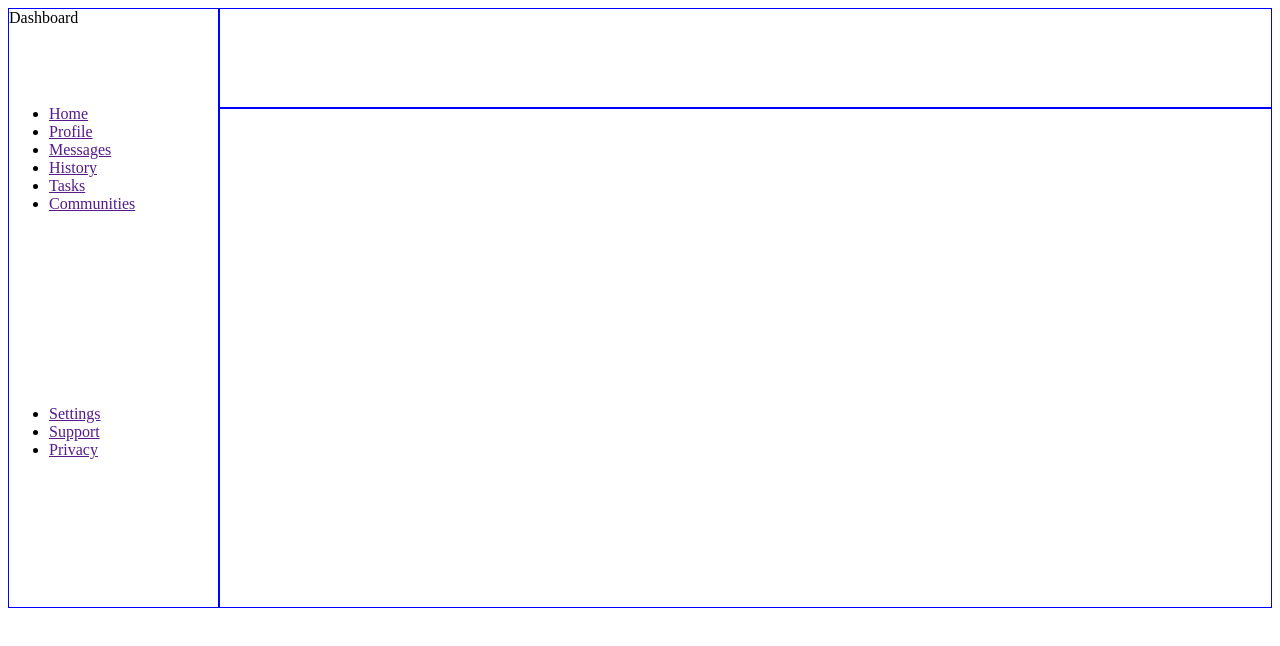
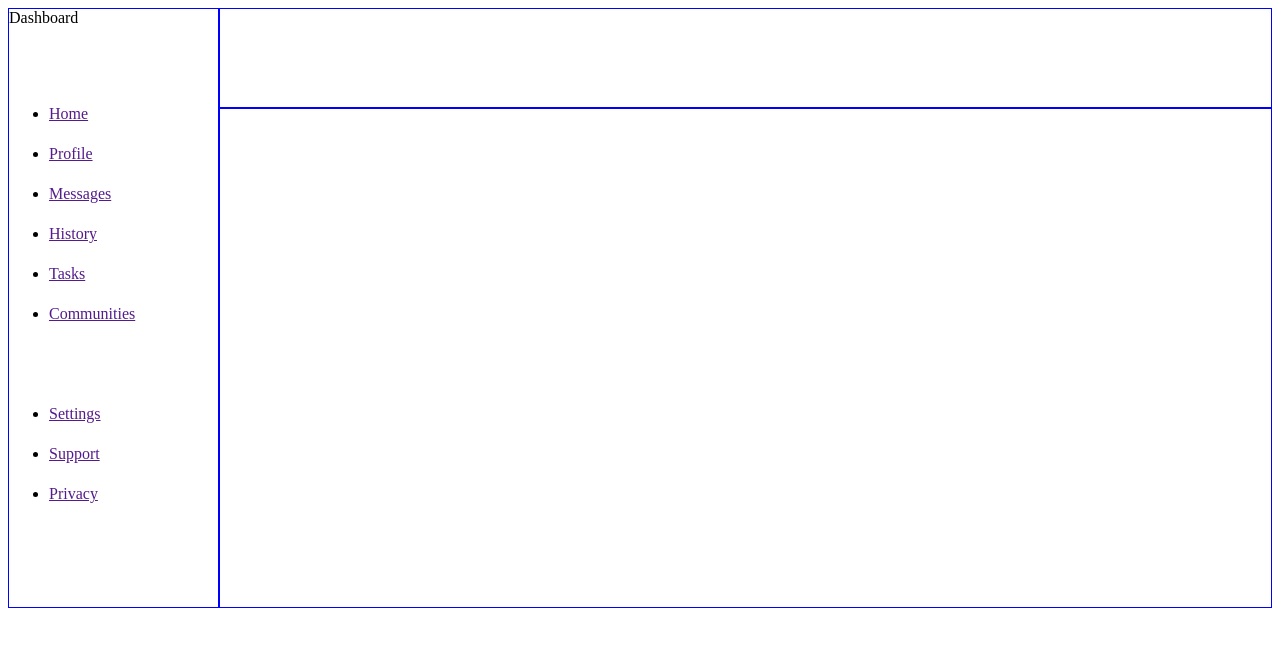
Before and after one commit to GHSxV6MZBr/admin-dashboard, a plain HTML site: page index.html in a window 1280 px wide. Drawn offline with Linux system fonts and the light colour scheme.

Commit message:
Complete sidebar elements layout

```diff
--- a/index.html
+++ b/index.html
@@ -39,7 +39,7 @@
                 <a href="">Communities</a>
             </li>
         </ul>
-        <ul class="site-links">
+        <ul class="menu">
             <li>
                 <a href="">Settings</a>
             </li>
--- a/styles.css
+++ b/styles.css
@@ -26,10 +26,9 @@ header {
 
 }
 .menu {
-
-}
-.site-links {
-
+    display: grid;
+    grid-template-columns: 1fr;
+    grid-auto-rows: 40px;
 }
 
 /* Main */
```
